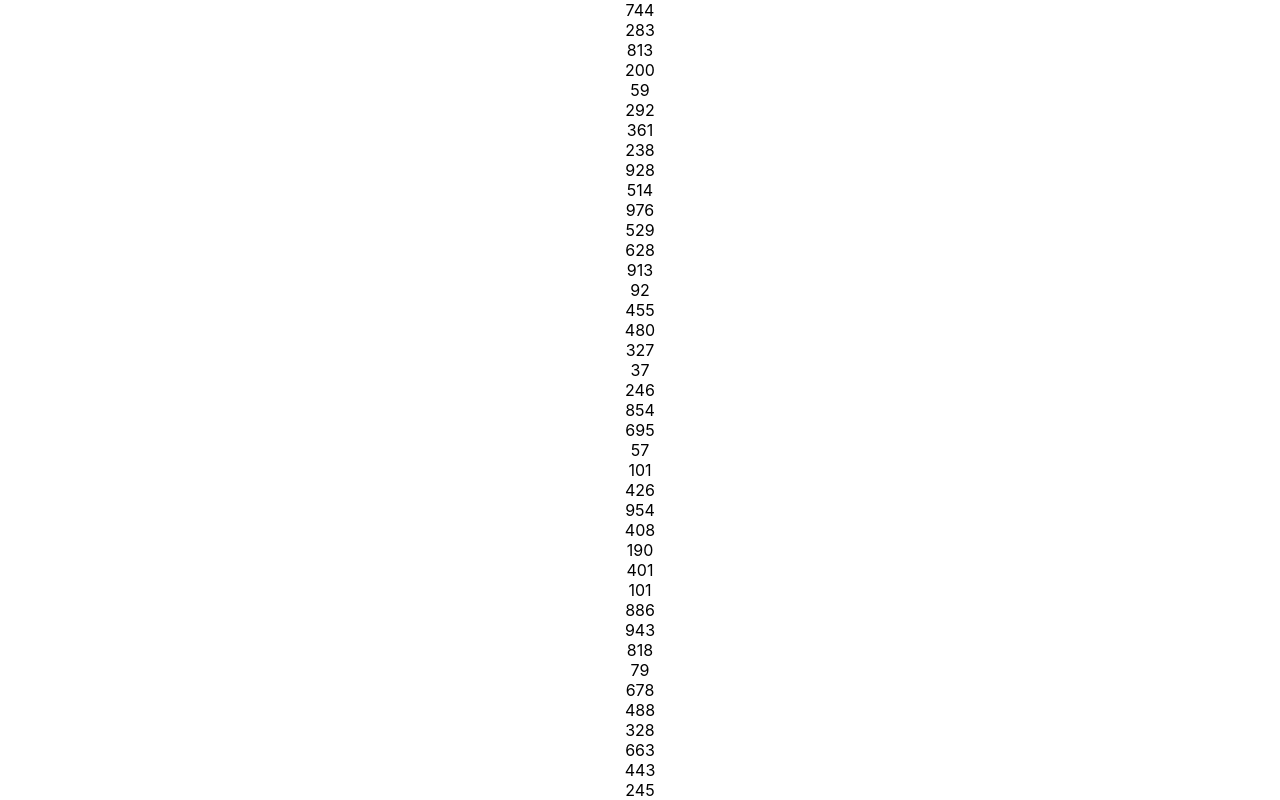
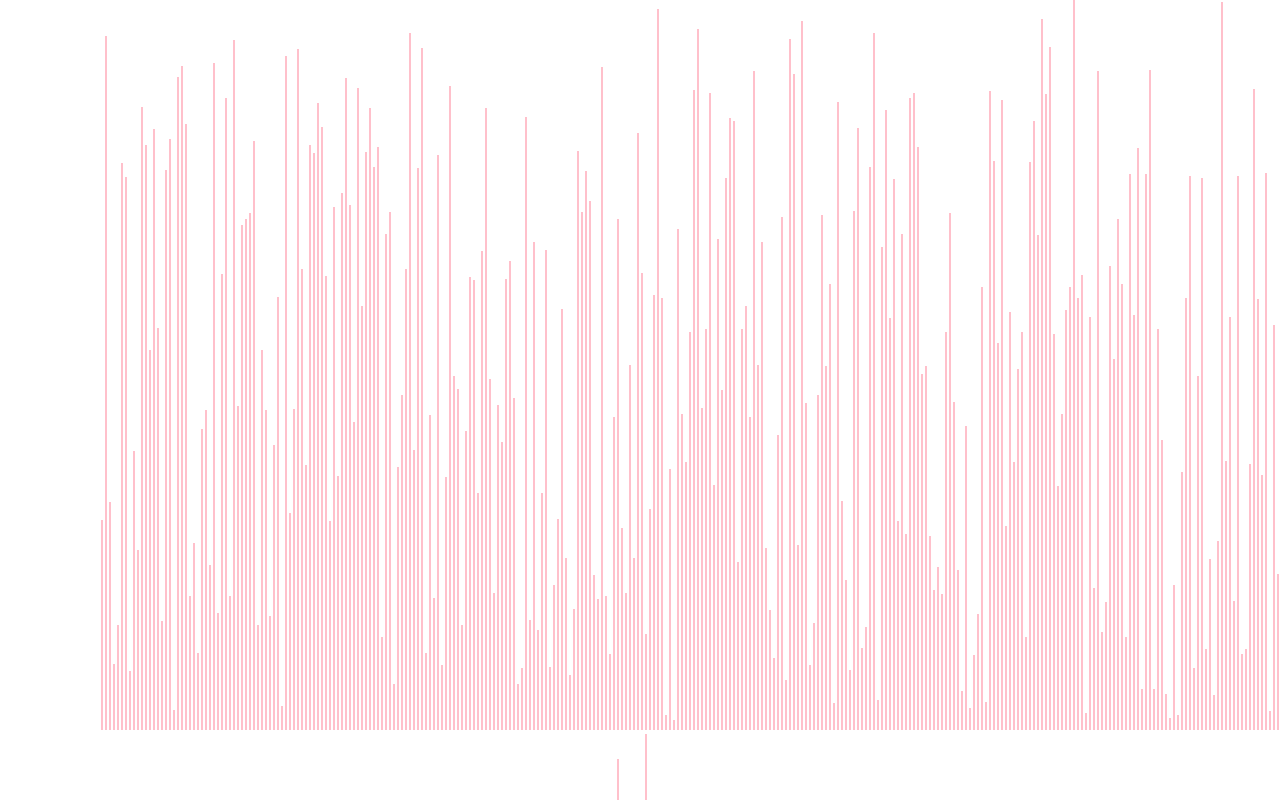
Before and after one commit to Karsenh/SortingVisualizer, a React (Create React App) app: page / in a window 1280 px wide. Shown: the top 800 px of the page. Built offline with nearby package versions, Linux system fonts and the light colour scheme.

Commit message:
Refactored this.state to use (useState) hooks

```diff
--- a/src/SortingVisualizer/SortingVisualizer.css
+++ b/src/SortingVisualizer/SortingVisualizer.css
@@ -0,0 +1,11 @@
+.array-container {
+    position: absolute;
+    left: 100px;
+}
+
+.array-bar {
+    width: 2px;
+    background-color: pink;
+    display: inline-block;
+    margin: 0 1px;
+}
--- a/src/SortingVisualizer/SortingVisualizer.jsx
+++ b/src/SortingVisualizer/SortingVisualizer.jsx
@@ -1,42 +1,49 @@
-import React from "react";
+import React, { useState } from "react";
 import './SortingVisualizer.css';
 
-export default class SortingVisualizer extends React.Component {
-    constructor(props) {
-        super(props);
 
-        this.state = {
-            array: [],
-        };
+function SortingVisualizer() {
+
+    const [array, setArray] = useState(() => {
+        const freshArray = [];
+        for (let i = 0; i < 310; i++) {
+            freshArray.push(randomIntFromInterval(5,730));
+        }
+        return freshArray;
+    });
+
+    // componentDidMount() {
+    //     this.resetArray();
+    // }
+
+    function resetArray() {
+
+        const newArray = [];
+
+        for (let i = 0; i < 310; i++) {
+            newArray.push(randomIntFromInterval(5,730));
+        }
+
+        setArray(newArray);
     }
 
-    componentDidMount() {
-        this.resetArray();
-    }
-
-    resetArray() {
-        const array = [];
-        for (let i = 0; i < 100; i++) {
-            array.push(randomIntFromInterval(5,1000));
-        }
-        this.setState({array});
-    }
-
-    render() {
-        const {array} = this.state;
-
-        return (
-            <>
+    return (
+        <div className="array-container">
             {array.map((value, idx) => (
-                <div className="array-bar" key={ idx }>
-                    {value}
+                <div
+                    className="array-bar"
+                     key={ idx }
+                    style={{height: `${value}px`}}>
                 </div>
             ))}
-            </>
-        );
-    }
+            <button onClick={ resetArray }>Generate New Array</button>
+        </div>
+    );
+
 }
 
 function randomIntFromInterval(min, max) {
     return Math.floor(Math.random() * (max - min + 1) + min);
 }
+
+export default SortingVisualizer;
```
